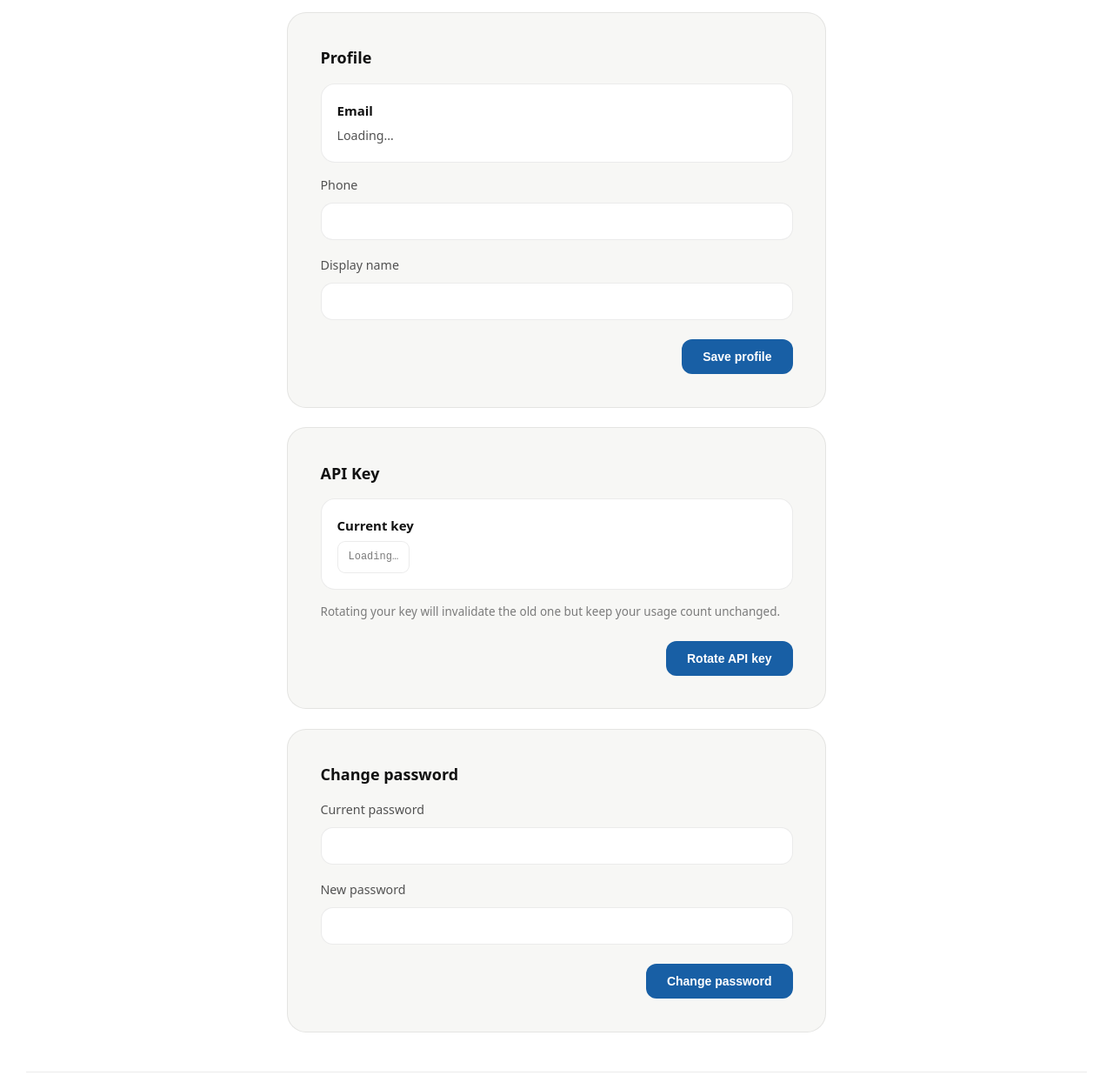
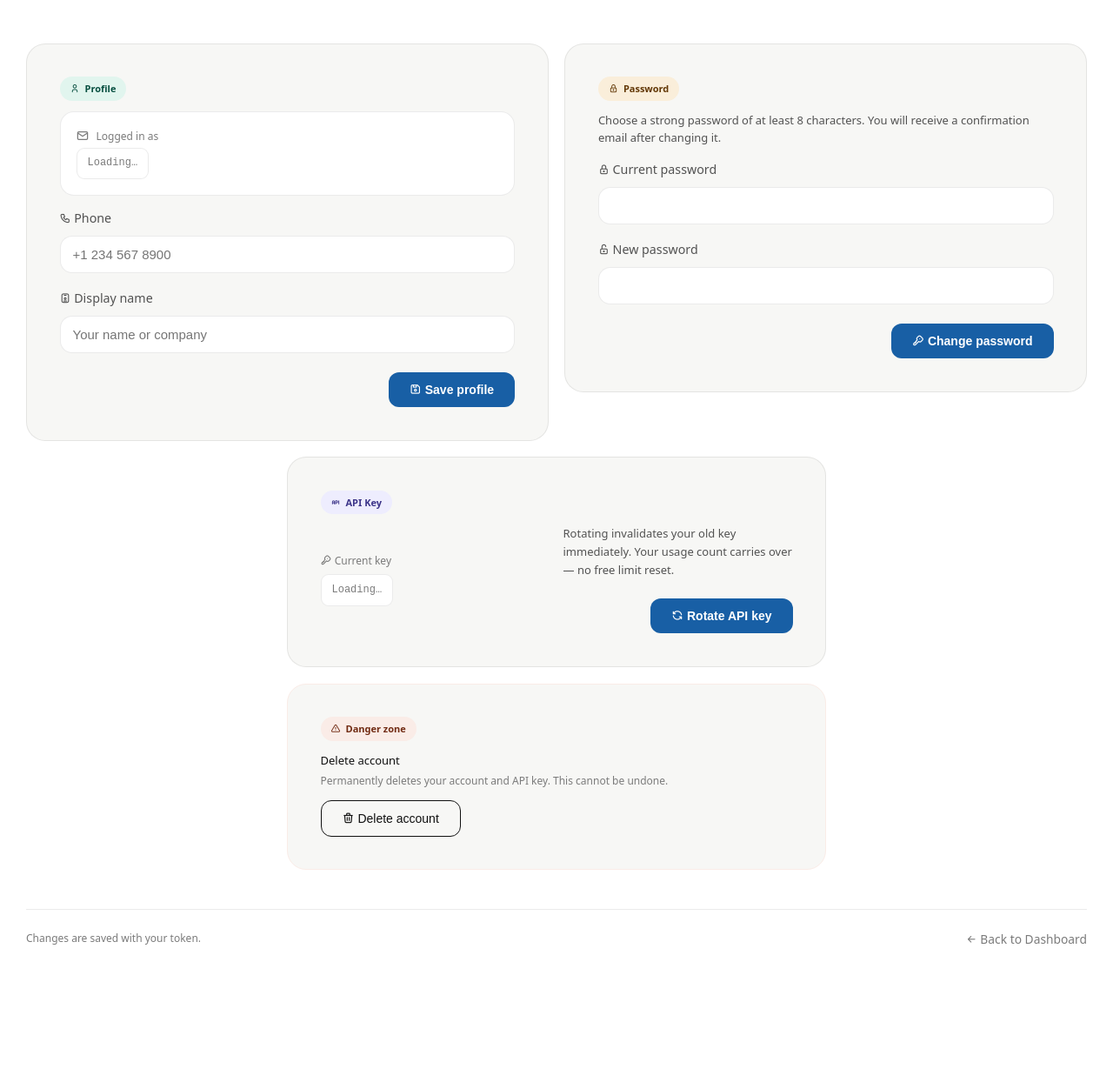
Before and after one commit to FrioNode/TikTokSnap, a website: page public/settings.html in a window 1280 px wide. Shown: the part 236-1488 px from the top of the page at 87% size. After the commit the page ends 1397 px from the top, so only its background shows below. Drawn offline with Linux system fonts and the light colour scheme.

Commit message:
Better UI

```diff
--- a/public/app.css
+++ b/public/app.css
@@ -102,6 +102,8 @@ h1{font-size:3.5rem;font-weight:700;line-height:1.1;margin-bottom:.75rem;letter-
 .health-dot{width:10px;height:10px;border-radius:999px;background:var(--tx3);display:inline-block}
 .health-ok .health-dot{background:var(--success)}
 .health-fail .health-dot{background:var(--warn)}
+.settings-grid .form-card {max-width: 100%;  margin: 0;}
+.settings-full {max-width:100%;margin:1.25rem 0 0;}
 
 /* Inline form styling to match cards and dark mode */
 .inline-form input, .inline-form select, .inline-form button{
--- a/public/settings.html
+++ b/public/settings.html
@@ -9,6 +9,7 @@
 </head>
 <body>
   <div class="wrap">
+
     <nav>
       <div class="logo">
         <div class="logo-icon"><i class="ti ti-brand-tiktok" style="font-size:18px"></i></div>
@@ -18,48 +19,145 @@
         <a href="/dashboard.html" class="link-btn">Dashboard</a>
         <button class="link-btn" id="logoutBtn">Logout</button>
         <button class="toggle" id="themeBtn" onclick="toggleTheme()">
-          <i class="ti ti-moon" id="themeIcon"></i> <span id="themeLabel">Dark mode</span>
+          <i class="ti ti-moon" id="themeIcon"></i>
+          <span id="themeLabel">Dark mode</span>
         </button>
       </div>
     </nav>
 
+    <!-- Top bar -->
     <div class="top-bar">
       <div>
-        <div class="page-title">Settings</div>
+        <span class="badge badge-accent" style="margin-bottom:8px;display:inline-flex">
+          <i class="ti ti-settings"></i> Settings
+        </span>
+        <div class="page-title">Account settings</div>
         <p class="sub">Update your profile, rotate your API key, or change your password.</p>
       </div>
-      <button class="btn-secondary" onclick="logout()">Logout</button>
+      <button class="btn-secondary" onclick="logout()">
+        <i class="ti ti-logout"></i> Logout
+      </button>
     </div>
 
     <div id="notice" class="notice hidden"></div>
 
-    <div class="form-card">
-      <div class="page-title" style="font-size:1.2rem;margin-bottom:1rem">Profile</div>
-      <div class="info-block"><h3>Email</h3><p id="profileEmail">Loading…</p></div>
-      <form id="profileForm">
-        <div class="field"><label for="phone">Phone</label><input id="phone" name="phone" type="tel" autocomplete="tel"></div>
-        <div class="field"><label for="label">Display name</label><input id="label" name="label" type="text" autocomplete="name"></div>
-        <div class="form-actions"><button class="btn-primary" type="submit">Save profile</button></div>
-      </form>
+    <!-- Two column layout on desktop -->
+    <div class="settings-grid" style="display:grid;grid-template-columns:repeat(auto-fit,minmax(300px,1fr));gap:1.25rem;align-items:start">
+
+      <!-- Profile -->
+      <div class="form-card">
+        <span class="badge badge-teal" style="margin-bottom:12px;display:inline-flex">
+          <i class="ti ti-user"></i> Profile
+        </span>
+        <div class="info-block" style="margin-bottom:1rem">
+          <div style="display:flex;align-items:center;gap:8px;margin-bottom:4px">
+            <i class="ti ti-mail" style="color:var(--tx3);font-size:15px"></i>
+            <span style="font-size:12px;color:var(--tx3)">Logged in as</span>
+          </div>
+          <div class="mono" id="profileEmail">Loading…</div>
+        </div>
+        <form id="profileForm">
+          <div class="field">
+            <label for="phone">
+              <i class="ti ti-phone" style="font-size:13px"></i> Phone
+            </label>
+            <input id="phone" name="phone" type="tel" autocomplete="tel" placeholder="+1 234 567 8900">
+          </div>
+          <div class="field">
+            <label for="label">
+              <i class="ti ti-id-badge" style="font-size:13px"></i> Display name
+            </label>
+            <input id="label" name="label" type="text" autocomplete="name" placeholder="Your name or company">
+          </div>
+          <div class="form-actions">
+            <button class="btn-primary" type="submit">
+              <i class="ti ti-device-floppy"></i> Save profile
+            </button>
+          </div>
+        </form>
+      </div>
+
+      <!-- Change password -->
+      <div class="form-card">
+        <span class="badge badge-amber" style="margin-bottom:12px;display:inline-flex">
+          <i class="ti ti-lock"></i> Password
+        </span>
+        <p style="font-size:13px;color:var(--tx2);margin-bottom:1rem;line-height:1.6">
+          Choose a strong password of at least 8 characters. You will receive a confirmation email after changing it.
+        </p>
+        <form id="passwordForm">
+          <div class="field">
+            <label for="current_password">
+              <i class="ti ti-lock" style="font-size:13px"></i> Current password
+            </label>
+            <input id="current_password" name="current_password" type="password" autocomplete="current-password" required>
+          </div>
+          <div class="field">
+            <label for="new_password">
+              <i class="ti ti-lock-open" style="font-size:13px"></i> New password
+            </label>
+            <input id="new_password" name="new_password" type="password" autocomplete="new-password" minlength="8" required>
+          </div>
+          <div class="form-actions">
+            <button class="btn-primary" type="submit">
+              <i class="ti ti-key"></i> Change password
+            </button>
+          </div>
+        </form>
+      </div>
+
     </div>
 
-    <div class="form-card" style="margin-top:1.5rem">
-      <div class="page-title" style="font-size:1.2rem;margin-bottom:1rem">API Key</div>
-      <div class="info-block"><h3>Current key</h3><div class="mono" id="currentApiKey" style="word-break:break-all">Loading…</div></div>
-      <p style="color:var(--tx3);font-size:0.9rem;margin-bottom:1rem">Rotating your key will invalidate the old one but keep your usage count unchanged.</p>
-      <div class="form-actions"><button class="btn-primary" type="button" id="rotateKeyBtn">Rotate API key</button></div>
+    <!-- API Key — full width -->
+    <div class="form-card" style="margin-top:1.25rem">
+      <span class="badge badge-purple" style="margin-bottom:12px;display:inline-flex">
+        <i class="ti ti-api"></i> API Key
+      </span>
+      <div style="display:grid;grid-template-columns:repeat(auto-fit,minmax(260px,1fr));gap:1rem;align-items:center">
+        <div>
+          <div style="font-size:12px;color:var(--tx3);margin-bottom:6px">
+            <i class="ti ti-key" style="font-size:13px"></i> Current key
+          </div>
+          <div class="mono" id="currentApiKey" style="word-break:break-all">Loading…</div>
+        </div>
+        <div>
+          <p style="font-size:13px;color:var(--tx2);margin-bottom:12px;line-height:1.6">
+            Rotating invalidates your old key immediately. Your usage count carries over — no free limit reset.
+          </p>
+          <div class="form-actions">
+            <button class="btn-primary" type="button" id="rotateKeyBtn">
+              <i class="ti ti-refresh"></i> Rotate API key
+            </button>
+          </div>
+        </div>
+      </div>
     </div>
 
-    <div class="form-card" style="margin-top:1.5rem">
-      <div class="page-title" style="font-size:1.2rem;margin-bottom:1rem">Change password</div>
-      <form id="passwordForm">
-        <div class="field"><label for="current_password">Current password</label><input id="current_password" name="current_password" type="password" autocomplete="current-password" required></div>
-        <div class="field"><label for="new_password">New password</label><input id="new_password" name="new_password" type="password" autocomplete="new-password" minlength="8" required></div>
-        <div class="form-actions"><button class="btn-primary" type="submit">Change password</button></div>
-      </form>
+    <!-- Danger zone -->
+    <div class="form-card" style="margin-top:1.25rem;border:0.5px solid var(--coral-bg)">
+      <span class="badge badge-coral" style="margin-bottom:12px;display:inline-flex">
+        <i class="ti ti-alert-triangle"></i> Danger zone
+      </span>
+      <div style="display:flex;align-items:center;justify-content:space-between;flex-wrap:wrap;gap:12px">
+        <div>
+          <div style="font-size:13px;font-weight:500;color:var(--tx);margin-bottom:4px">Delete account</div>
+          <div style="font-size:12px;color:var(--tx3)">Permanently deletes your account and API key. This cannot be undone.</div>
+        </div>
+        <button class="btn-secondary" style="border-color:var(--coral);color:var(--coral)" id="deleteAccountBtn">
+          <i class="ti ti-trash"></i> Delete account
+        </button>
+      </div>
     </div>
 
-    <footer class="footer"><div>Changes are saved with your token.</div><div><a href="/dashboard.html">Back to Dashboard</a></div></footer>
+    <footer class="footer">
+      <div style="font-size:12px;color:var(--tx3)">Changes are saved with your token.</div>
+      <div>
+        <a href="/dashboard.html">
+          <i class="ti ti-arrow-left" style="font-size:13px"></i> Back to Dashboard
+        </a>
+      </div>
+    </footer>
+
   </div>
   <script src="app.js"></script>
 </body>
```
Also changed, not shown: public/index.html (+34 -4 lines).
